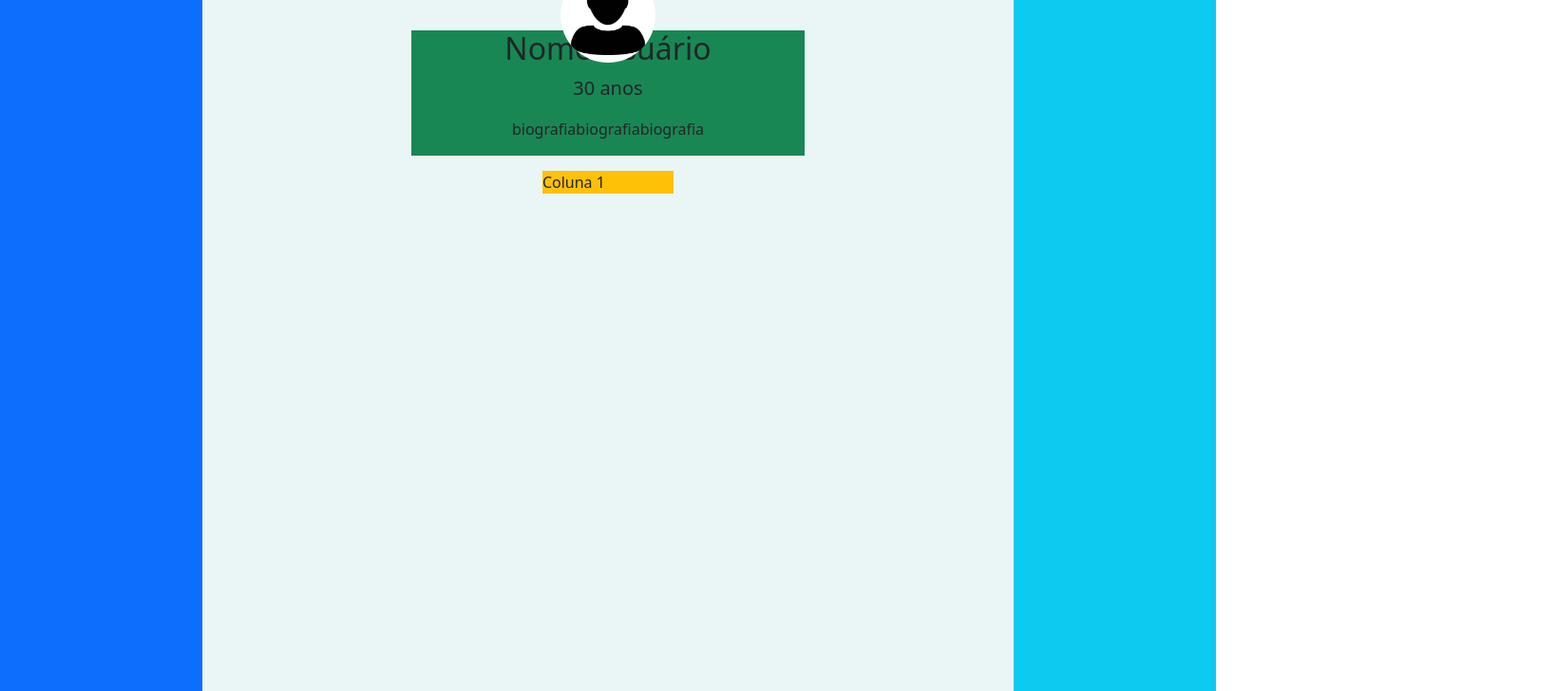
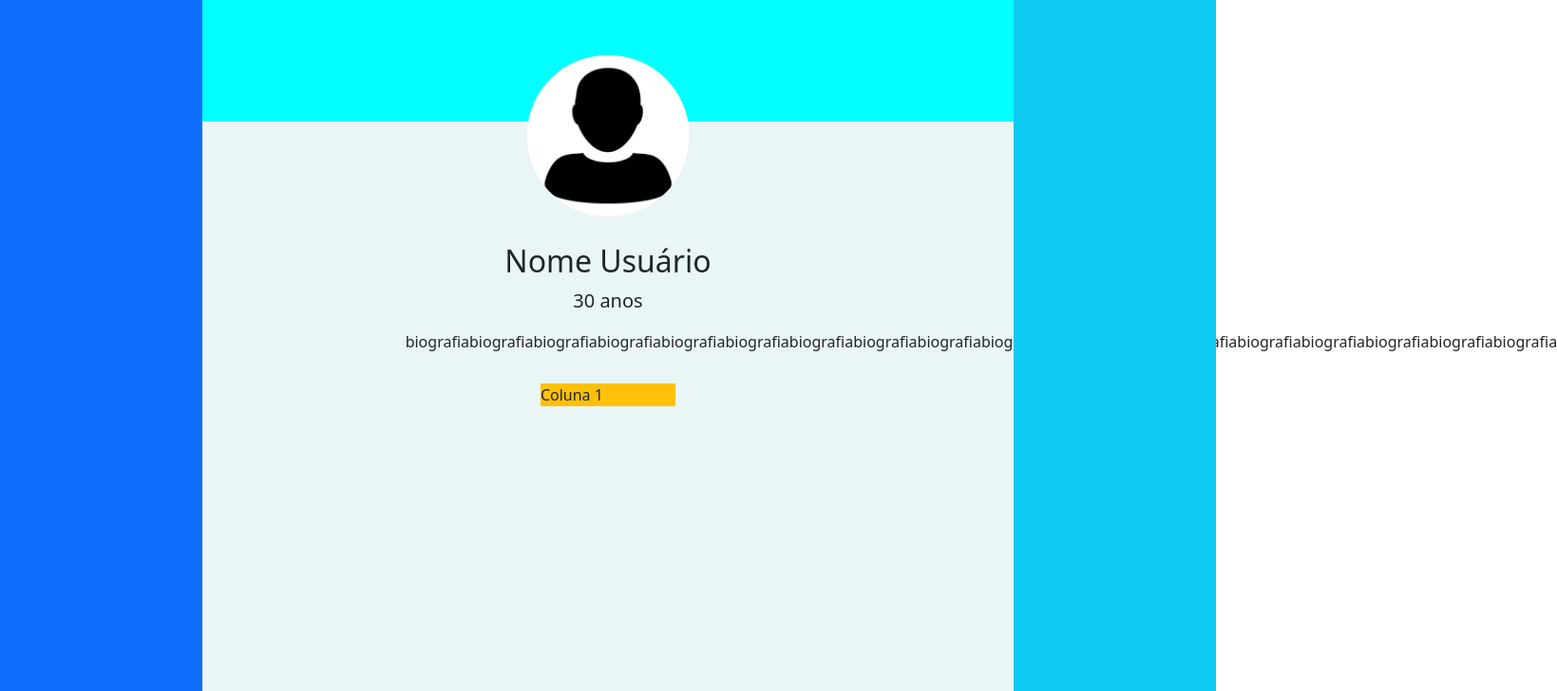
Before and after one commit to briotza/exercicio-sync360, a React (Create React App) app: page / in a window 1280 px wide. Shown: the top 728 px of the page at 95% size, 1639 px wide, since content can reach past the window. Built offline with nearby package versions, Linux system fonts and the light colour scheme.

Commit message:
style: definição de estilos para profile

```diff
--- a/src/App.css
+++ b/src/App.css
@@ -4,18 +4,29 @@
 
 .profile-container {
     background-color: #eaf5f5;
+    padding: 0px;
 }
 
 .top-profile {
     position: relative;
+    padding-top: 15%;
+    background-color: cyan;
+    width: 100%;
 }
 
 .top-profile img {
     position: absolute;
-    top: -50px;
+    top: 45%;
     left: 50%;
     transform: translateX(-50%);
     border-radius: 100%;
-    width: 100px;
-    height: 100px;
+    width: 20%;
 }
+
+.user-info {
+    padding-top: 15%;
+}
+
+.bio {
+    max-width: 500px;
+}
--- a/src/Profile.js
+++ b/src/Profile.js
@@ -5,14 +5,14 @@ import './App.css';
 function Profile({ profile }) {
     return (
         <div className="d-flex flex-column align-items-center">
-            <div className='col-md-4 bg-warning mt-3 text-center top-profile'>
+            <div className='col-md-4 text-center top-profile'>
                 <img src={profileImage} alt='user-image' className='top-profile-img'/>
             </div>
-            <div className='col-md-6 bg-success mt-3'>
+            <div className='col-md-6 user-info'>
                 <div className='card-body text-center'>
                     <h2>Nome Usuário</h2>
                     <p className='lead'>30 anos</p>
-                    <p>biografiabiografiabiografia</p>
+                    <p>biografiabiografiabiografiabiografiabiografiabiografiabiografiabiografiabiografiabiografiabiografiabiografiabiografiabiografiabiografiabiografiabiografiabiografia</p>
                 </div>
             </div>
             <div className='col-md-2 bg-warning mt-3'>
```
